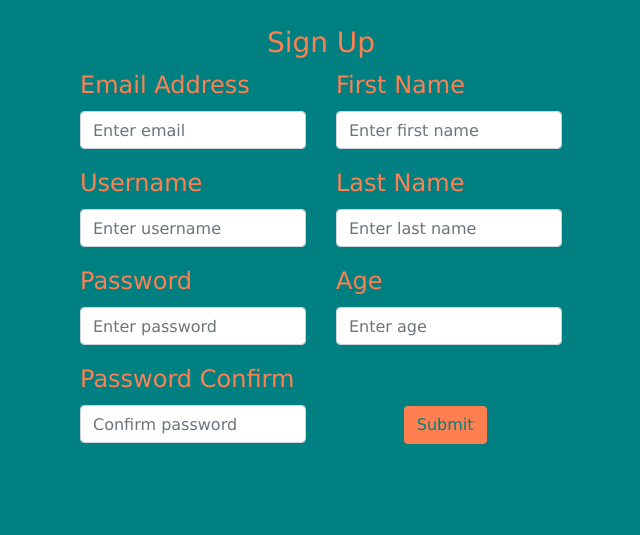
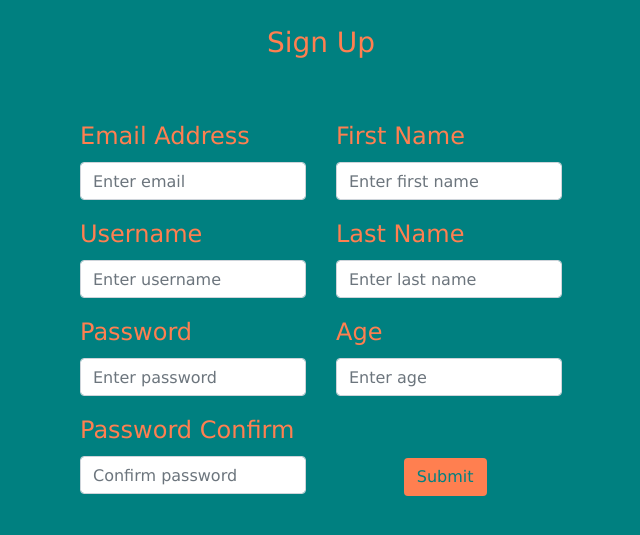
Before and after one commit to AnduG/ProiectIA4, a Flask app: page /auth/sign-up in a window 1280 px wide. Shown: the top 535 px of the page, without its empty margins (319-959 px from the left). Run offline with Flask 3, Linux system fonts and the light colour scheme; some libraries are stand-ins or nearby versions.

Commit message:
Made Sign-Up use new Centering Container instead of .abouttext

```diff
--- a/website/templates/login.html
+++ b/website/templates/login.html
@@ -2,8 +2,10 @@
 <h1 class="title">{% block title %} Login! {% endblock %}</h1>
 {% block content %}
 <form method="POST">
-    <div class="abouttext">
-    <h3 align="center">Login</h3>
+    <div class="centering_container">
+        <h3 align="center">Login</h3>
+    </div>
+    <div class="centering_container">
 
     <div class="row">
         <div class="col-md-12">
--- a/website/templates/sign-up.html
+++ b/website/templates/sign-up.html
@@ -2,8 +2,10 @@
 <h1 class="title">{% block title %} Sign Up! {% endblock %}</h1>
 {% block content %}
 <form method="POST">
-    <div class="abouttext">
-    <h3 align="center">Sign Up</h3>
+    <div class="centering_container">
+        <h3 align="center">Sign Up</h3>
+    </div>
+    <div class="centering_container">
 
     <div class="row">
         <div class="col-md-6">
```
